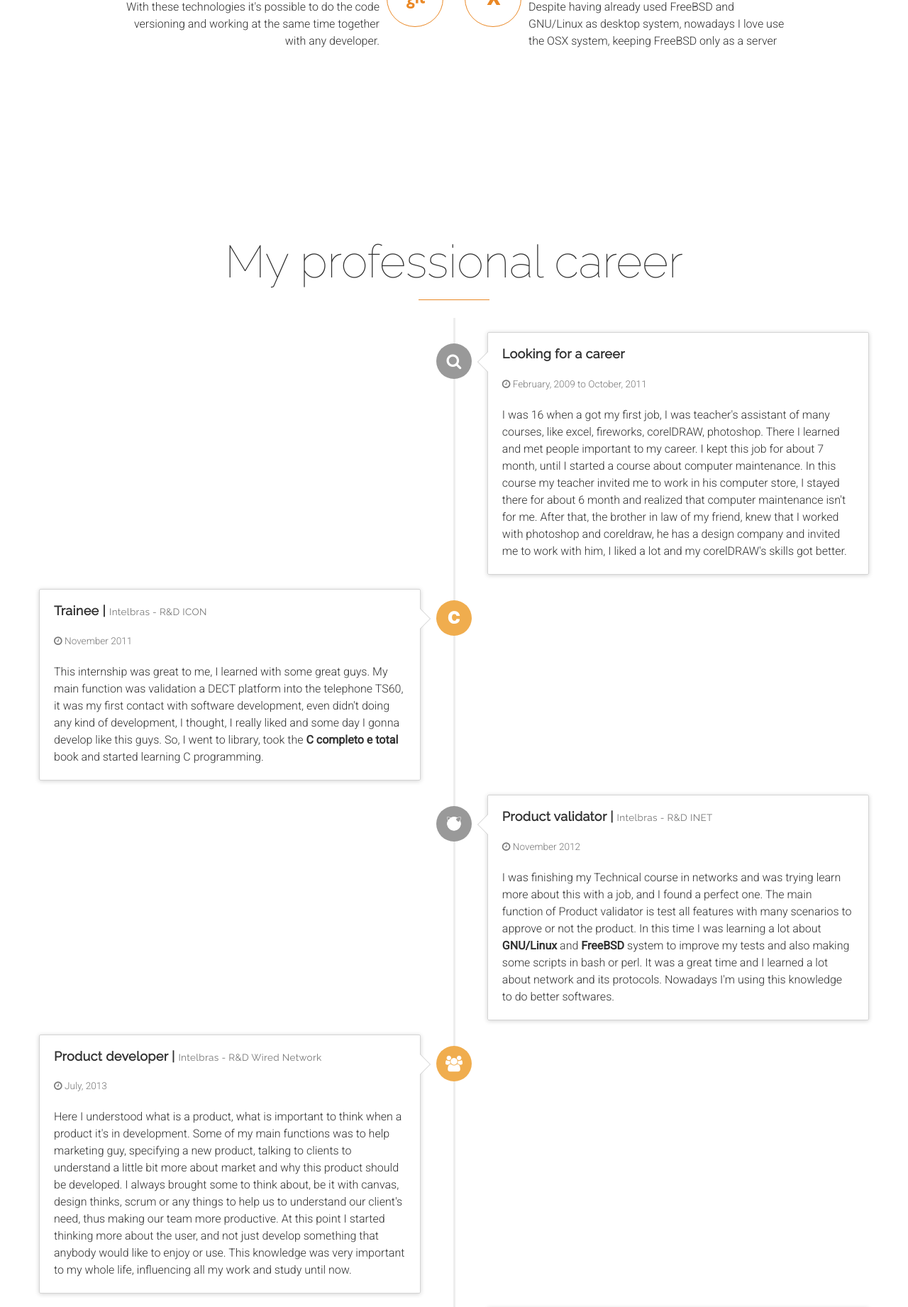
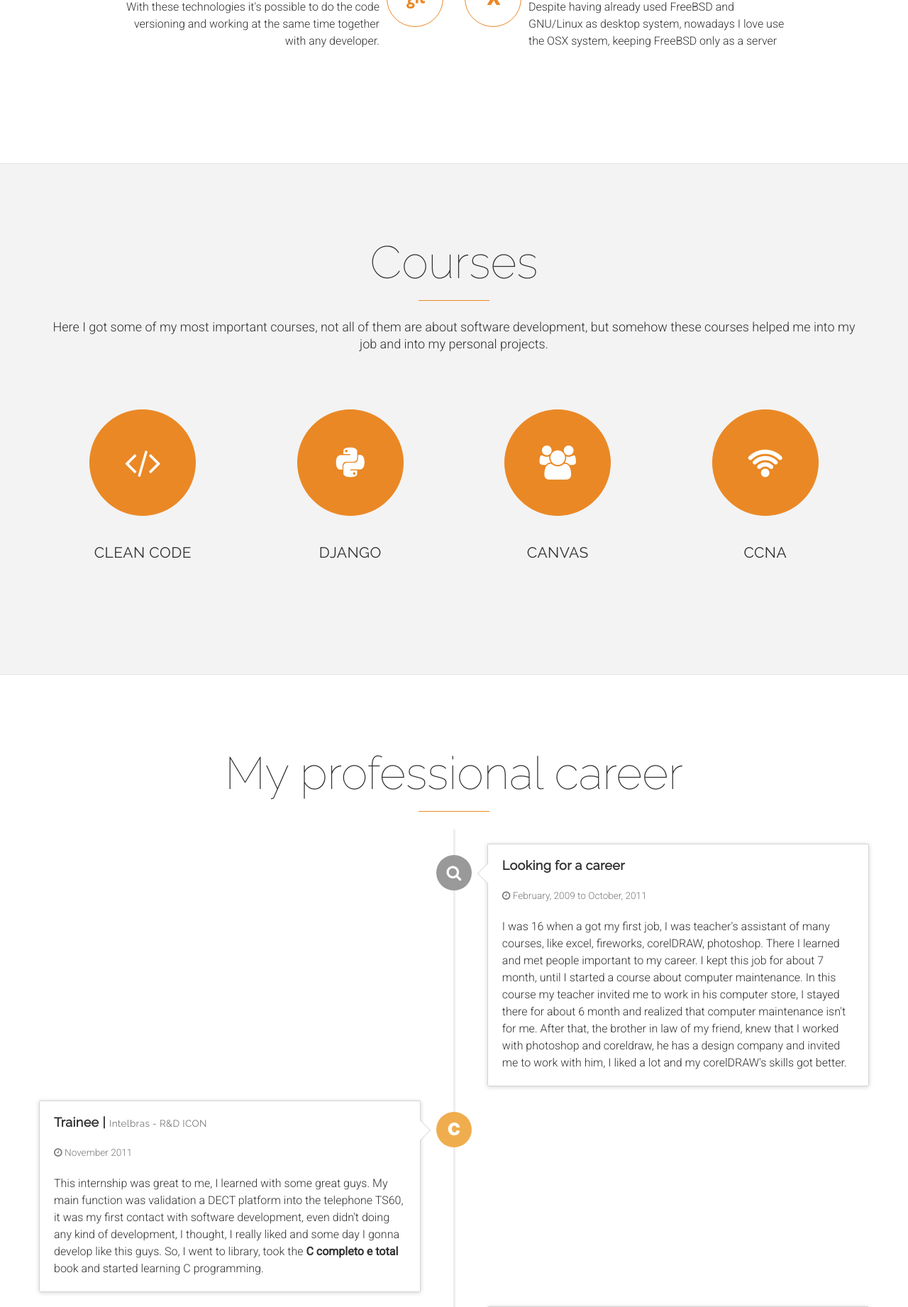
Before and after one commit to vitoratair/workedin, a CodeIgniter app: page / in a window 1280 px wide; the page is wider, and only the part inside the window is pictured. Shown: the part 1160-3002 px from the top of that part at 71% size. Run offline with CodeIgniter, Linux system fonts and the light colour scheme.

Commit message:
added the most important cousers

```diff
--- a/application/views/core/content.php
+++ b/application/views/core/content.php
@@ -95,6 +95,47 @@
 
 			</div>
 		</div>
+	</div>
+</section>
+
+<!--
+	Courses page
+-->
+<section id="courses" class="gray-bg padding-top-bottom">
+	<div class="container">
+		<h1 class="section-title">Courses</h1>
+		<p class="section-description">
+			Here I got some of my most important courses, not all of them are about software development, but somehow these courses helped me into my job and into my personal projects.
+		</p>
+
+		<div class="row services">
+
+			<div class="col-md-3 col-sm-6 item text-center scrollimation fade-left d1">
+				<div class="icon"><i class="fa fa-code"></i></div>
+				<h3>Clean Code</h3>
+
+			</div>
+
+			<div class="col-md-3 col-sm-6 item text-center scrollimation fade-right d1">
+				<div class="icon"><i class="icon-python"></i></div>
+				<h3>Django</h3>
+
+			</div>
+
+			<div class="col-md-3 col-sm-6 item text-center scrollimation fade-left">
+				<div class="icon"><i class="fa fa-users"></i></div>
+				<h3>Canvas</h3>
+
+			</div>
+
+			<div class="col-md-3 col-sm-6 item text-center scrollimation fade-right">
+				<div class="icon"><i class="icon-wireless"></i></div>
+				<h3>CCNA</h3>
+
+			</div>
+
+		</div>
+
 	</div>
 </section>
 
--- a/application/views/template/menu.php
+++ b/application/views/template/menu.php
@@ -40,6 +40,9 @@
 							<a href="#experience" class="scrollto">Experience</a>
 						</li>
 						<li>
+							<a href="#courses" class="scrollto">Courses</a>
+						</li>
+						<li>
 							<a href="#resume" class="scrollto">Resume</a>
 						</li>
 					</ul>
```
